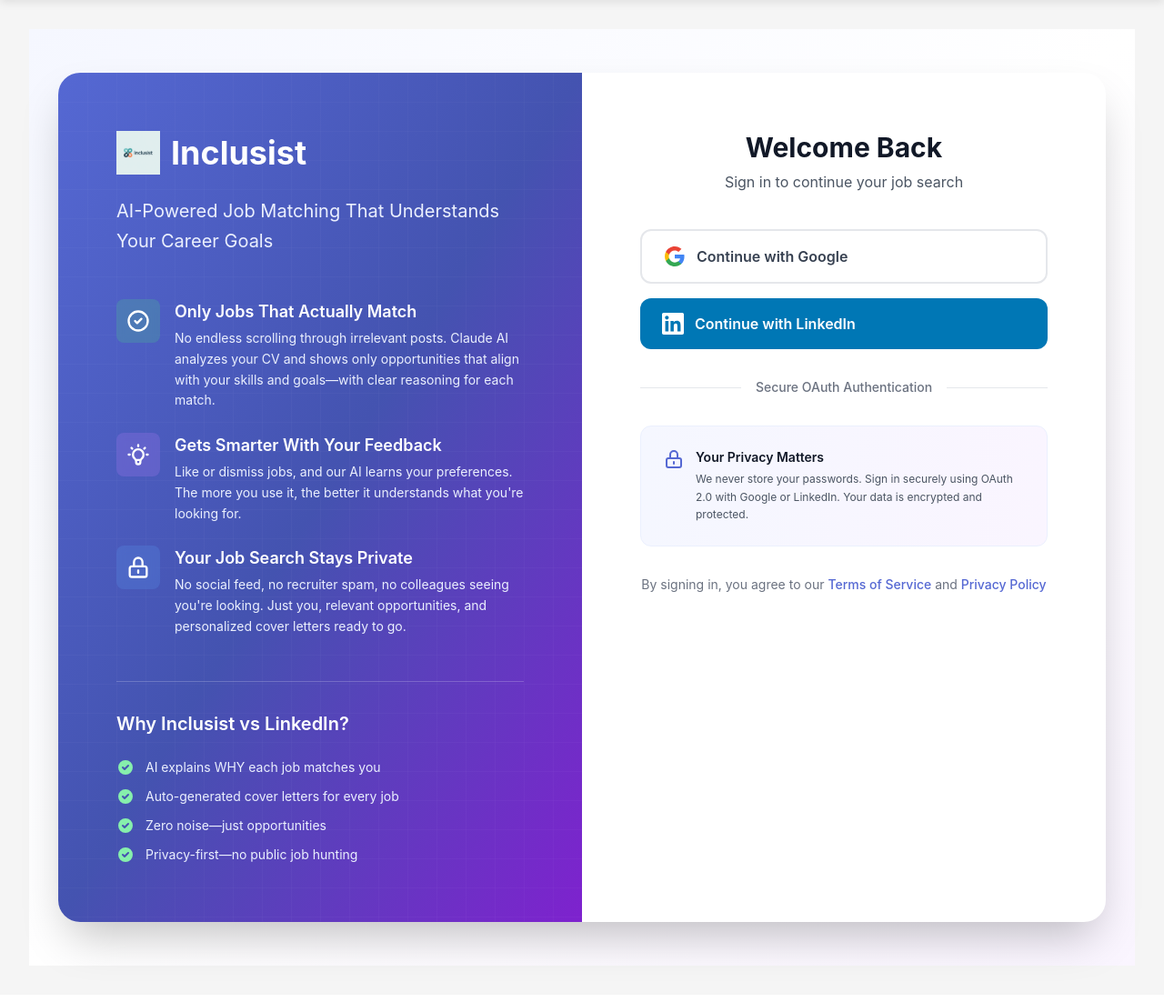
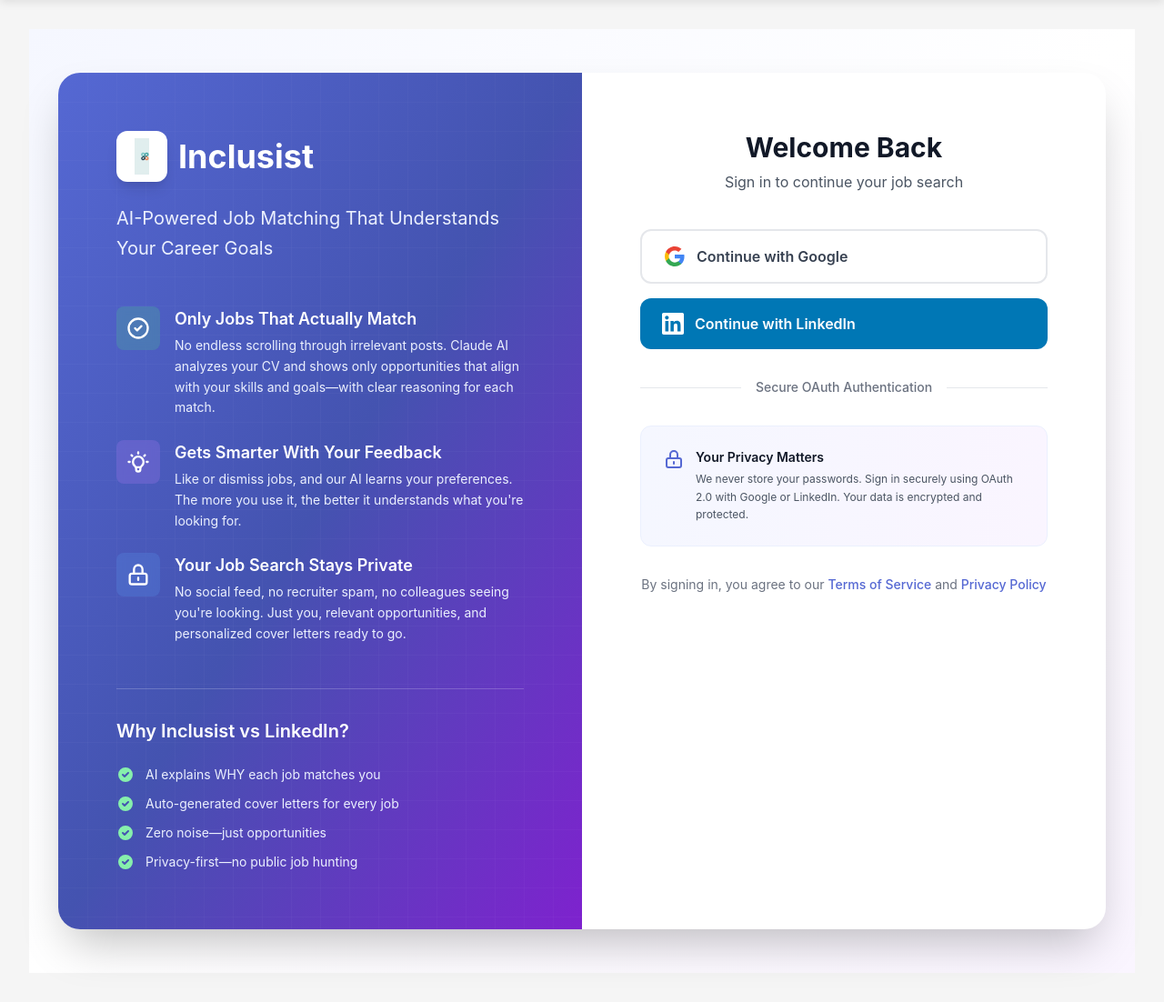
Before and after one commit to Inclusist/job-monitor, a Flask app: page /login in a window 1280 px wide. Shown: the part 72-1174 px from the top of the page at 91% size. Before the commit the page ends 1140 px from the top, so only its background shows below. Run offline with Flask 3, Linux system fonts and the light colour scheme; some libraries are stand-ins or nearby versions.

Commit message:
Add loop icon and use in hero section
- Extracted loop symbol from full logo (logo-icon.png)
- Display loop icon in white rounded container in hero
- Cleaner, more focused branding presentation

🤖 Generated with [Claude Code](https://claude.com/claude-code)

Co-Authored-By: Claude Sonnet 4.5 <noreply@anthropic.com>

```diff
--- a/web/templates/login.html
+++ b/web/templates/login.html
@@ -25,7 +25,9 @@
                     <!-- Logo & Brand -->
                     <div class="mb-12">
                         <div class="flex items-center space-x-3 mb-6">
-                            <img src="{{ url_for('static', filename='images/logo.png') }}" alt="Inclusist Logo" class="h-12 w-auto">
+                            <div class="w-14 h-14 bg-white rounded-xl flex items-center justify-center shadow-lg p-2">
+                                <img src="{{ url_for('static', filename='images/logo-icon.png') }}" alt="Inclusist" class="w-full h-full object-contain">
+                            </div>
                             <h1 class="text-4xl font-bold">Inclusist</h1>
                         </div>
                         <p class="text-xl text-primary-100 leading-relaxed">
```
Also changed, not shown: web/static/images/logo-icon.png (added).
